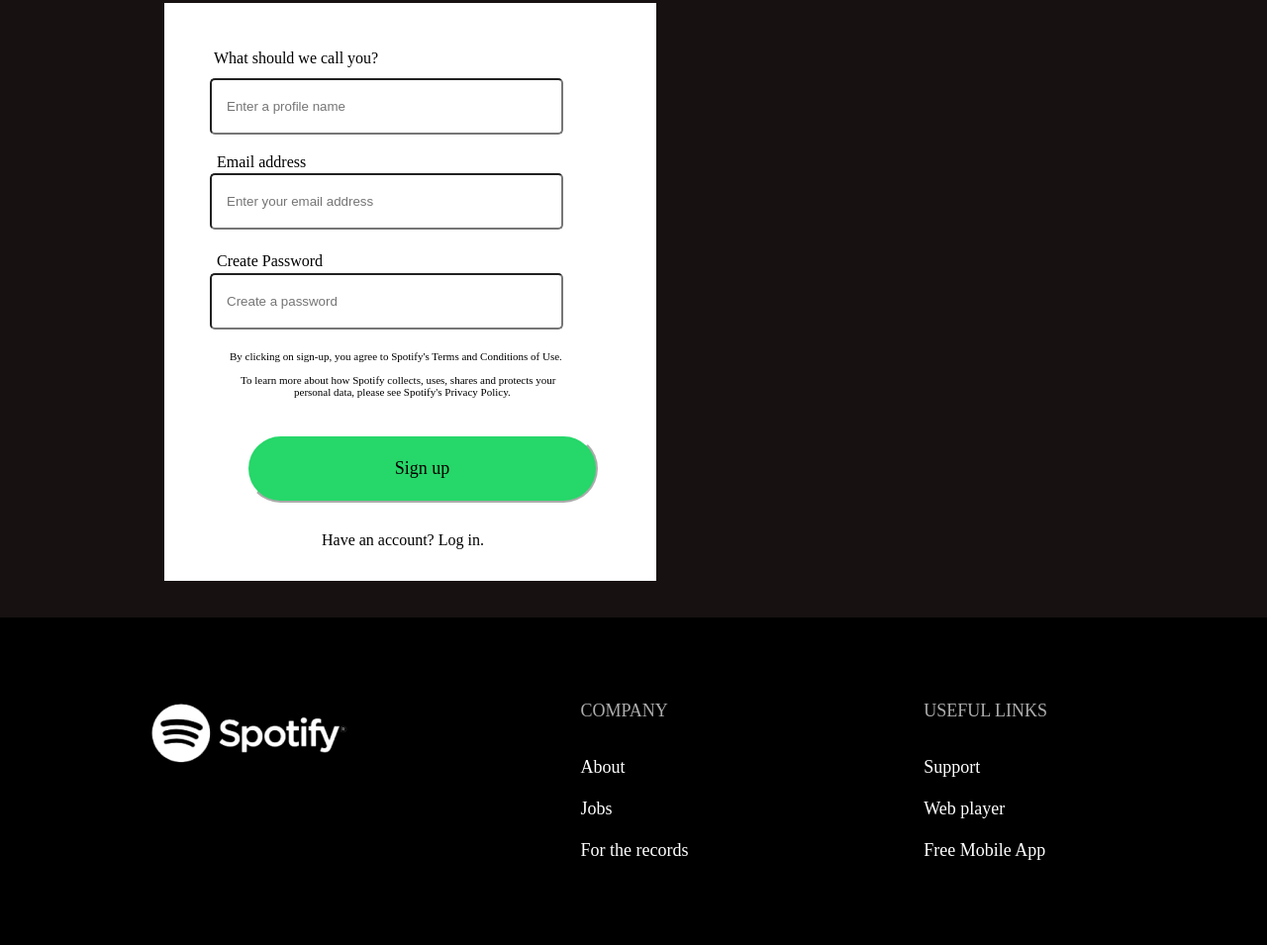
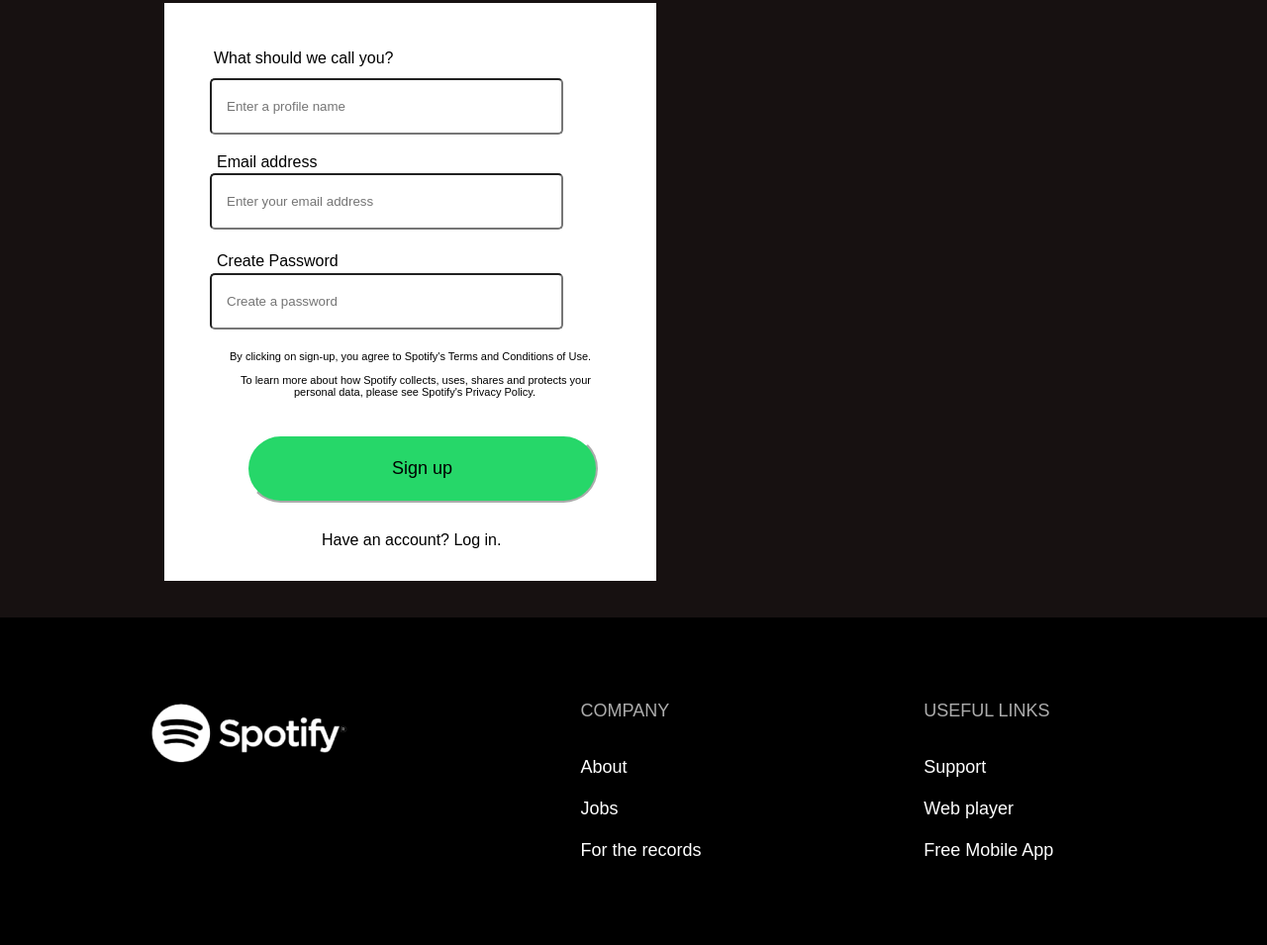
Before and after one commit to KaranLakhadive19/Spotify-Clone, a plain HTML site: page index.html in a window 1280 px wide. Shown: the part 702-1657 px from the top of the page at 99% size. Drawn offline with Linux system fonts and the light colour scheme; a web font is replaced by a local one.

Commit message:
Update style.css

```diff
--- a/style.css
+++ b/style.css
@@ -23,7 +23,7 @@
     color: white;
     position: relative;
     left: 1000px;
-    font-family: "Circular Spotify Tx T Black";
+    font-family: Arial;
     font-size: 16px;
     padding-left: 20px;
     cursor: pointer;
@@ -32,7 +32,7 @@
     color: #169b45;
     position: relative;
     left: 1000px;
-    font-family: "Circular Spotify Tx T Black";
+    font-family: Arial;
     font-size: 16px;
     padding-left: 20px;
     cursor: pointer;
@@ -56,7 +56,7 @@
         position: relative;
         left: 794px;
         top: -418px;
-        font-family: "Circular Spotify Tx T Black";
+        font-family: "arial";
 }
 
 
@@ -136,7 +136,7 @@
         left: 83px;
         background-color: #26D769;
         border-color: white;
-        font-family: "Circular Spotify Tx T Black";
+        font-family: "arial";
         cursor: pointer;
         font-size: large;
 }
@@ -173,14 +173,14 @@
 .company{
     color: #ACACAC;
     font-size: large;
-    font-family: "Circular Spotify Tx T Black";
+    font-family: Arial;
     cursor: pointer;
 }
 .usefulLinks{
     color: #ACACAC;
         font-size: large;
         cursor: pointer;
-        font-family: "Circular Spotify Tx T Black";
+        font-family: "arial";
 }
 .stuff{
     position: relative;
@@ -188,7 +188,7 @@
         color: white;
         font-size: large;
         cursor: pointer;
-        font-family: "Circular Spotify Tx T Black";
+        font-family: Arial;
 }
 .f1 img{
     position: relative;
```
